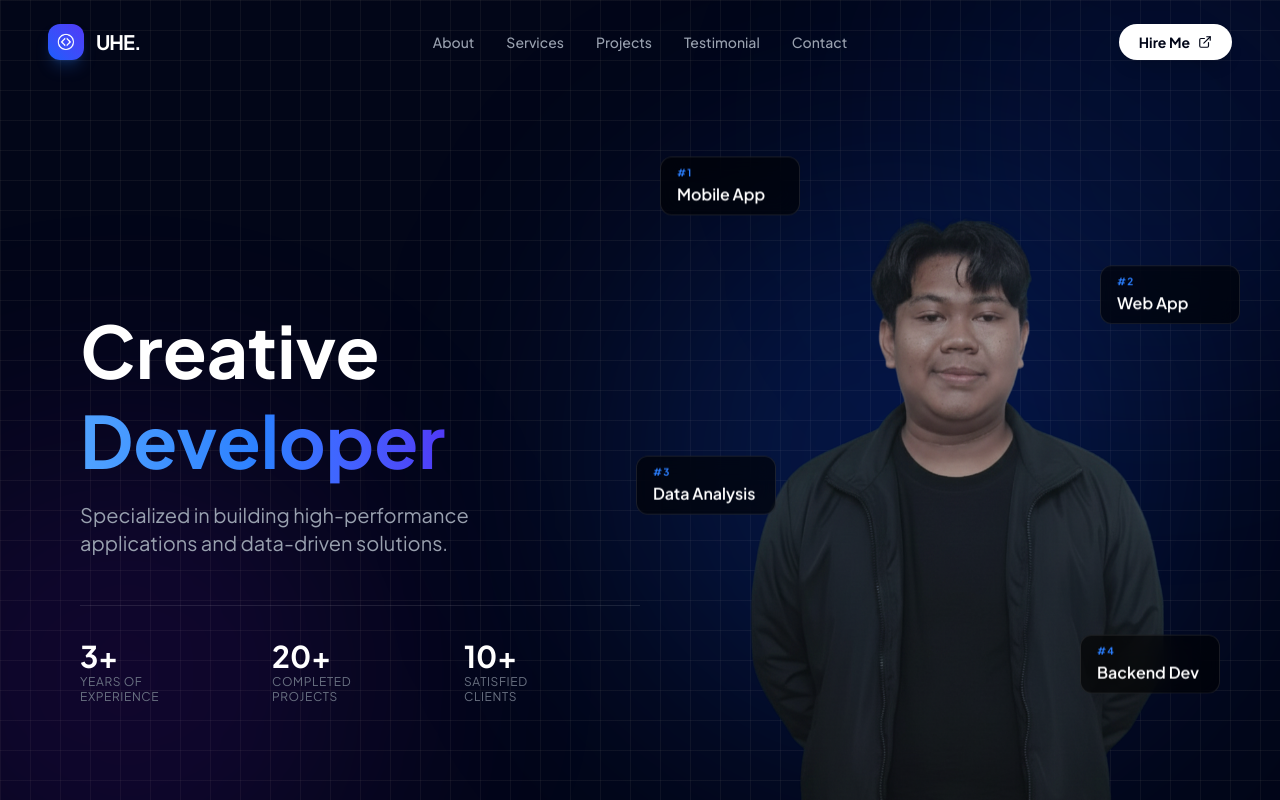
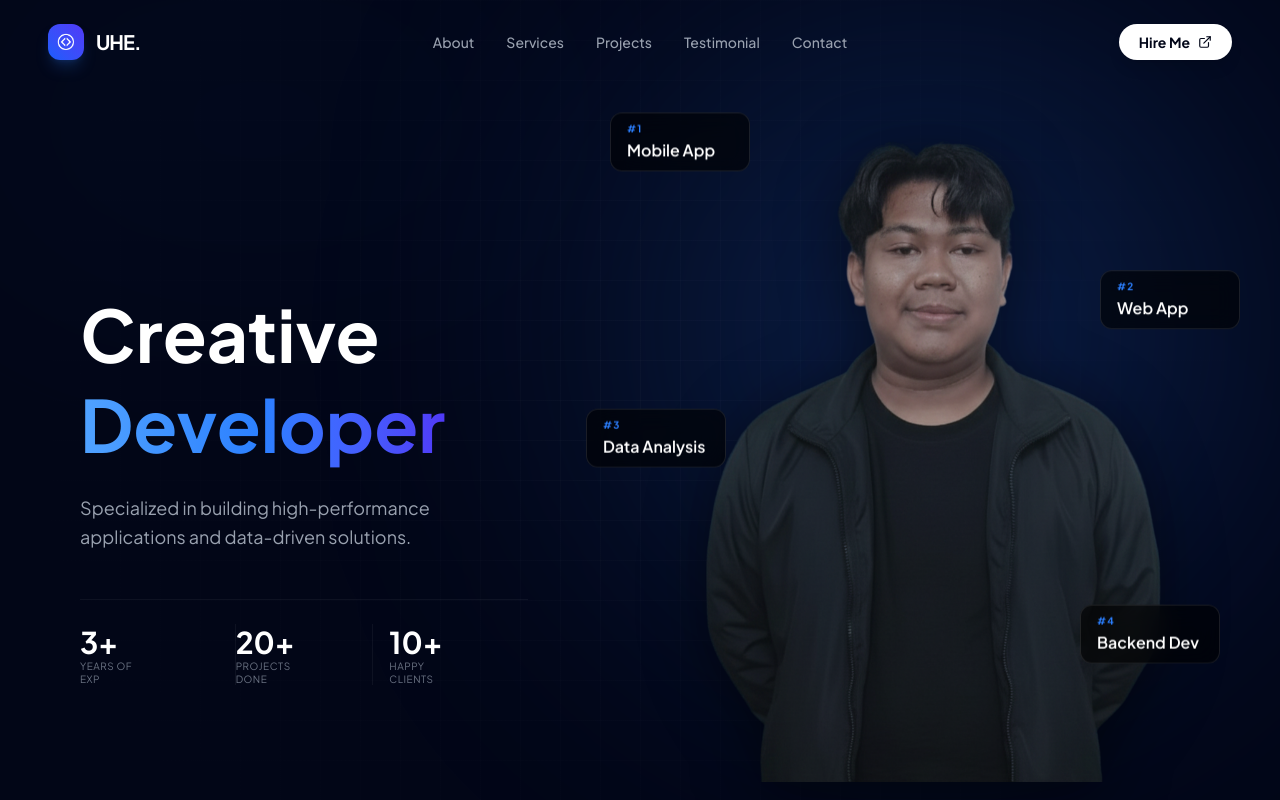
Before and after one commit to HerlanAja/MyPortofolio, a React (Vite) app: page / in a window 1280 px wide. Built offline with nearby package versions, Linux system fonts and the light colour scheme.

Commit message:
git commit -m "Update HomePage component styling"

```diff
--- a/src/page/HomePage.tsx
+++ b/src/page/HomePage.tsx
@@ -2,7 +2,7 @@ import React, { useEffect, useRef } from 'react';
 import { motion, useInView, animate } from 'framer-motion';
 import profileImage from '../assets/uhe.png';
 
-// Komponen Counter
+// Komponen Counter (Tetap)
 const Counter = ({ from, to }: { from: number; to: number }) => {
   const nodeRef = useRef<HTMLSpanElement>(null);
   const isInView = useInView(nodeRef, { once: false });
@@ -26,24 +26,16 @@ const Counter = ({ from, to }: { from: number; to: number }) => {
   return <span ref={nodeRef}>{from}</span>;
 };
 
-// Komponen Label Melayang
+// Komponen Label Melayang (Tetap)
 const FloatingLabel = ({ text, num, className, delay }: { text: string; num: string; className: string; delay: number }) => (
   <motion.div
     initial={{ opacity: 0, y: 20 }}
-    whileInView={{
-      opacity: 1,
-      y: [0, -12, 0],
-    }}
+    whileInView={{ opacity: 1, y: [0, -12, 0] }}
     exit={{ opacity: 0, y: 20 }}
     viewport={{ once: false }}
     transition={{
       opacity: { delay, duration: 0.8 },
-      y: {
-        duration: 4,
-        repeat: Infinity,
-        ease: "easeInOut",
-        delay: delay
-      }
+      y: { duration: 4, repeat: Infinity, ease: "easeInOut", delay: delay }
     }}
     className={`absolute z-30 px-3 py-1.5 md:px-4 md:py-2 bg-black/60 backdrop-blur-md border border-white/10 rounded-xl flex flex-col items-start min-w-[110px] md:min-w-[140px] ${className}`}
   >
@@ -54,67 +46,99 @@ const FloatingLabel = ({ text, num, className, delay }: { text: string; num: str
 
 const HomePage: React.FC = () => {
   return (
-    <div className="relative min-h-screen w-full flex flex-col overflow-visible">
+    <div className="relative min-h-screen w-full flex flex-col overflow-visible bg-slate-950">
 
-      <main id="home" className="relative z-10 w-full flex-grow flex px-4 sm:px-6 md:px-10 lg:px-16 xl:px-20 max-w-7xl mx-auto flex-col lg:flex-row lg:items-end justify-between pt-24 lg:pt-0">
+      {/* --- BACKGROUND DARK LAYER --- */}
+      <div className="fixed inset-0 z-0 pointer-events-none overflow-hidden">
+        {/* Deep Slate Base */}
+        <div className="absolute inset-0 bg-[#020617]"></div>
+
+        {/* Subtle Grid - Menggunakan stroke yang sangat tipis agar elegan */}
+        <div className="absolute inset-0 bg-[linear-gradient(to_right,#ffffff05_1px,transparent_1px),linear-gradient(to_bottom,#ffffff05_1px,transparent_1px)] bg-[size:40px_40px]"></div>
+
+        {/* Radial Gradient Mask - Membuat grid memudar di pinggir layar */}
+        <div className="absolute inset-0 bg-[radial-gradient(circle_at_50%_50%,transparent_0%,#020617_80%)]"></div>
+
+        {/* Aurora Glows - Titik cahaya dinamis */}
+        <motion.div
+          animate={{ opacity: [0.1, 0.15, 0.1] }}
+          transition={{ duration: 5, repeat: Infinity }}
+          className="absolute top-[-10%] left-[-5%] w-[50%] h-[50%] bg-blue-500/20 blur-[120px] rounded-full"
+        />
+        <motion.div
+          animate={{ opacity: [0.05, 0.1, 0.05] }}
+          transition={{ duration: 7, repeat: Infinity, delay: 1 }}
+          className="absolute bottom-[10%] right-[-10%] w-[60%] h-[60%] bg-indigo-600/10 blur-[150px] rounded-full"
+        />
+      </div>
+      {/* ---------------------------- */}
+
+      <main id="home" className="relative z-10 w-full flex-grow flex px-4 sm:px-6 md:px-10 lg:px-16 xl:px-20 max-w-7xl mx-auto flex-col lg:flex-row lg:items-end justify-between pt-24 md:pt-32 lg:pt-0 pb-10">
 
         {/* Text Content Section */}
         <motion.section
-          className="text-left text-white w-full lg:w-1/2 z-10 pt-10 lg:pt-48 lg:pb-24 order-1"
+          className="text-center lg:text-left text-white w-full lg:w-1/2 z-10 pt-6 lg:pt-48 lg:pb-24 order-1"
           initial={{ opacity: 0, x: -50 }}
           whileInView={{ opacity: 1, x: 0 }}
           exit={{ opacity: 0, x: -50 }}
           viewport={{ once: false, amount: 0.3 }}
           transition={{ duration: 0.8, ease: 'easeOut' }}
         >
-          <h1 className="text-4xl sm:text-5xl md:text-7xl font-bold mb-4 leading-tight">
+          <h1 className="text-4xl sm:text-6xl md:text-7xl font-bold mb-4 md:mb-6 leading-tight">
             Creative <br />
             <span className="text-transparent bg-clip-text bg-gradient-to-r from-blue-400 via-blue-500 to-indigo-600">
               Developer
             </span>
           </h1>
-          <p className="text-base sm:text-lg lg:text-xl mb-10 lg:mb-12 text-gray-400 max-w-md">
+
+          <p className="text-sm sm:text-base lg:text-lg mb-8 md:mb-12 text-gray-400 max-w-[280px] sm:max-w-md mx-auto lg:mx-0 leading-relaxed">
             Specialized in building high-performance applications and data-driven solutions.
           </p>
 
           {/* Statistik */}
-          <div className="grid grid-cols-3 gap-2 sm:gap-4 border-t border-white/10 pt-8 w-full mb-12 lg:mb-0">
-            <div>
-              <h3 className="text-xl sm:text-2xl md:text-3xl font-bold text-white">
+          <div className="grid grid-cols-3 gap-2 sm:gap-4 border-t border-white/5 pt-6 w-full max-w-md mx-auto lg:mx-0 mb-10 lg:mb-0">
+            <div className="flex flex-col items-center lg:items-start">
+              <h3 className="text-xl sm:text-3xl font-bold text-white">
                 <Counter from={1} to={3} />+
               </h3>
-              <p className="text-gray-500 text-[8px] sm:text-[10px] md:text-xs uppercase tracking-wider leading-tight">Years Of <br/> Experience</p>
+              <p className="text-gray-500 text-[8px] md:text-[10px] uppercase tracking-wider leading-tight">
+                Years Of <br/> Exp
+              </p>
             </div>
-            <div>
-              <h3 className="text-xl sm:text-2xl md:text-3xl font-bold text-white">
+            <div className="flex flex-col items-center lg:items-start border-x border-white/5">
+              <h3 className="text-xl sm:text-3xl font-bold text-white">
                 <Counter from={1} to={20} />+
               </h3>
-              <p className="text-gray-500 text-[8px] sm:text-[10px] md:text-xs uppercase tracking-wider leading-tight">Completed <br/> Projects</p>
+              <p className="text-gray-500 text-[8px] md:text-[10px] uppercase tracking-wider leading-tight">
+                Projects <br/> Done
+              </p>
             </div>
-            <div>
-              <h3 className="text-xl sm:text-2xl md:text-3xl font-bold text-white">
+            <div className="flex flex-col items-center lg:items-start">
+              <h3 className="text-xl sm:text-3xl font-bold text-white">
                 <Counter from={1} to={10} />+
               </h3>
-              <p className="text-gray-500 text-[8px] sm:text-[10px] md:text-xs uppercase tracking-wider leading-tight">Satisfied <br/> Clients</p>
+              <p className="text-gray-500 text-[8px] md:text-[10px] uppercase tracking-wider leading-tight">
+                Happy <br/> Clients
+              </p>
             </div>
           </div>
         </motion.section>
 
-        {/* Image Section dengan Efek Cahaya */}
-        <div className="w-full lg:w-1/2 relative flex justify-center lg:justify-end items-end order-2 mt-auto lg:mt-0">
+        {/* Image Section */}
+        <div className="w-full lg:w-1/2 relative flex justify-center lg:justify-end items-end order-2 mt-0 lg:mt-0 mb-32 md:mb-20 lg:mb-0 transform -translate-y-12 md:translate-y-0">
 
-          {/* EFEK CAHAYA BELAKANG IMAGE (Glow) */}
+          {/* Main Glow Effect behind profile */}
           <motion.div
             initial={{ opacity: 0, scale: 0.8 }}
             whileInView={{ opacity: 1, scale: 1 }}
             exit={{ opacity: 0, scale: 0.8 }}
             viewport={{ once: false, amount: 0.3 }}
             transition={{ duration: 1.5, ease: "easeOut" }}
-            className="absolute bottom-[10%] right-1/2 translate-x-1/2 lg:translate-x-0 lg:right-[5%] w-[300px] h-[300px] lg:w-[550px] lg:h-[550px] bg-blue-600/20 blur-[80px] lg:blur-[130px] rounded-full z-0 pointer-events-none"
+            className="absolute bottom-[20%] right-1/2 translate-x-1/2 lg:translate-x-0 lg:right-[-5%] w-[250px] h-[250px] lg:w-[600px] lg:h-[600px] bg-blue-500/20 blur-[80px] lg:blur-[140px] rounded-full z-0 pointer-events-none"
           />
 
           <motion.div
-            className="relative w-full max-w-[280px] sm:max-w-[350px] md:max-w-[420px] lg:max-w-[500px] aspect-[4/5] z-10 flex items-end"
+            className="relative w-full max-w-[240px] sm:max-w-[380px] md:max-w-[450px] lg:max-w-[550px] aspect-[4/5] z-10 flex items-end"
             initial={{ opacity: 0, y: 50 }}
             whileInView={{ opacity: 1, y: 0 }}
             exit={{ opacity: 0, y: 50 }}
@@ -124,15 +148,15 @@ const HomePage: React.FC = () => {
             <img
               src={profileImage}
               alt="Uhe Profile"
-              className="w-full h-auto object-contain block relative z-20"
+              className="w-full h-auto object-contain block relative z-20 drop-shadow-[0_10px_30px_rgba(0,0,0,0.5)]"
               style={{ marginBottom: '-1px' }}
             />
 
-            {/* Floating Labels */}
-            <FloatingLabel num="#1" text="Mobile App" className="top-[10%] -left-4 lg:-left-10" delay={0.6} />
-            <FloatingLabel num="#2" text="Web App" className="top-[25%] -right-4 lg:-right-10" delay={0.8} />
-            <FloatingLabel num="#3" text="Data Analysis" className="bottom-[40%] -left-6 lg:-left-16" delay={1.0} />
-            <FloatingLabel num="#4" text="Backend Dev" className="bottom-[15%] -right-2 lg:-right-5" delay={1.2} />
+            {/* Label Melayang */}
+            <FloatingLabel num="#1" text="Mobile App" className="top-[15%] -left-8 md:-left-10" delay={0.6} />
+            <FloatingLabel num="#2" text="Web App" className="top-[35%] -right-8 md:-right-10" delay={0.8} />
+            <FloatingLabel num="#3" text="Data Analysis" className="bottom-[40%] -left-10 md:-left-16" delay={1.0} />
+            <FloatingLabel num="#4" text="Backend Dev" className="bottom-[15%] -right-4 md:-right-5" delay={1.2} />
           </motion.div>
         </div>
 
```
